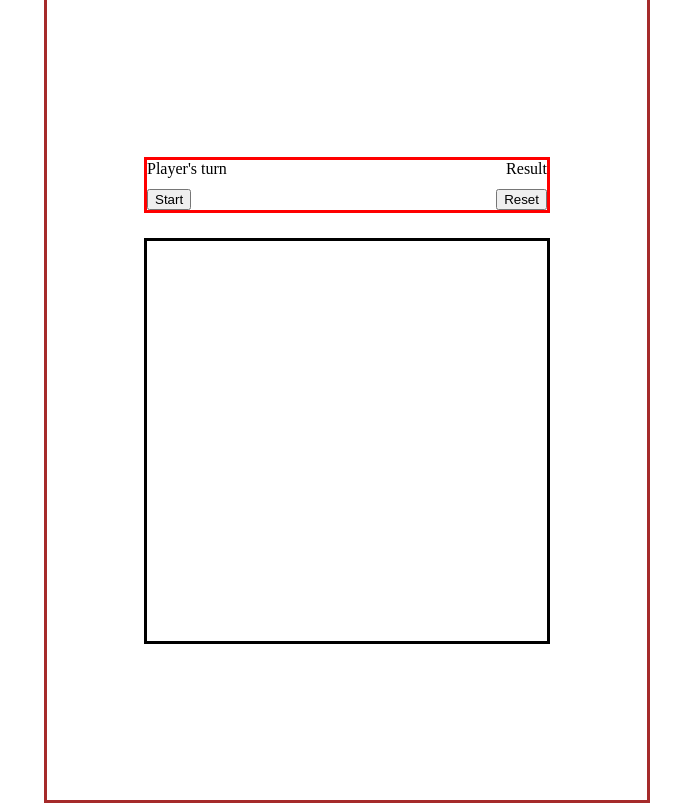
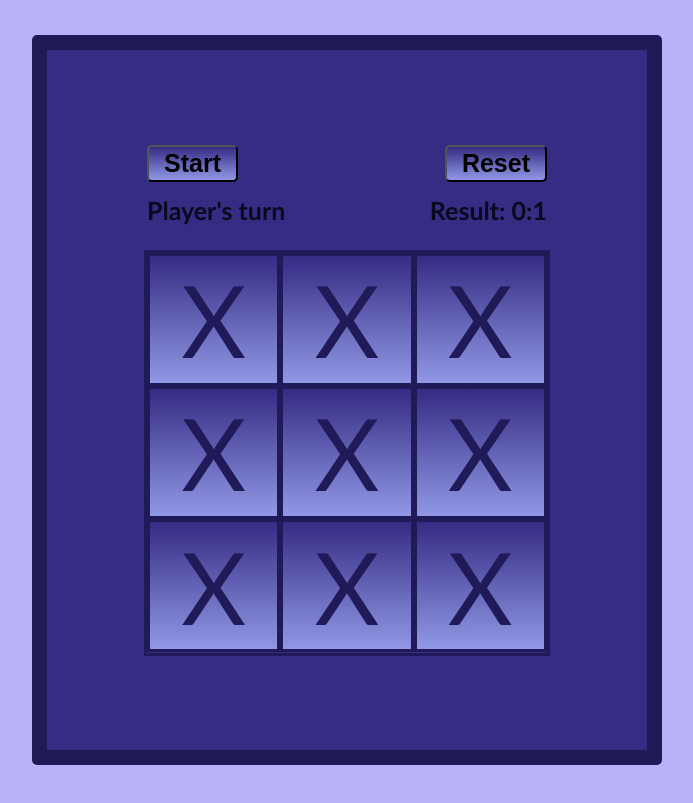
Before and after one commit to Mythpoke/ticTacToe, a plain HTML site: page index.html in a window 1280 px wide. Shown: the whole page, without its empty margins (293-986 px from the left). Drawn offline with Linux system fonts and the light colour scheme.

Commit message:
Color and style ui

```diff
--- a/index.html
+++ b/index.html
@@ -10,15 +10,16 @@
     <div id="mainContainer">
         <div id="btnContainer">
             <div id="leftContainer">
-                <div>Player's turn</div>
-                <div>Result</div>
+                <button>Start</button>
+                <button>Reset</button>
             </div>
             <div id="rightContainer">
-                <button>Start</button>
-                <button>Reset</button>
+                <div class="text">Player's turn</div>
+                <div class="text">Result: 0:1</div>
             </div>
         </div>
         <div id="gridContainer"></div>
     </div>
+    <script src="script.js"></script>
 </body>
 </html>
--- /dev/null
+++ b/script.js
@@ -0,0 +1,11 @@
+const gridContainer = document.getElementById("gridContainer");
+
+for(let i = 0; i < 9; i++) {
+    let cube = document.createElement("div");
+    cube.classList.add("cube");
+    gridContainer.appendChild(cube);
+
+    cube.style.width = 400 / 3 + "px";
+    cube.style.height = 400 / 3 + "px";
+    cube.textContent = "X";
+}
--- a/style.css
+++ b/style.css
@@ -3,12 +3,17 @@ html, body {
     display: flex;
     align-items: center;
     justify-content: center;
+    font-family: "Gill Sans", sans-serif;
+    background-color: #b9b2f8;
+    color: #0b091d;
 }
 
 #mainContainer {
     width: 600px;
-    height: 800px;
-    border: solid brown;
+    height: 700px;
+    border: 15px solid #211a58;
+    border-radius: 5px;
+    background-color: #352c83;
 
     display: flex;
     flex-direction: column;
@@ -18,8 +23,8 @@ html, body {
 
 #btnContainer {
     width: 400px;
-    height: 50px;
-    border: solid red;
+    height: 80px;
+    /* border: solid #211a58; */
     margin-bottom: 25px;
 
     display: flex;
@@ -37,9 +42,34 @@ html, body {
     justify-content: space-between;
 }
 
+button {
+    border-radius: 5px;
+    background: linear-gradient(#352c83, #9198e5);
+    padding: 2px 15px;
+    font-size: 25px;
+    font-weight: bold;
+}
+.text {
+    font-size: 25px;
+    font-weight: bold;
+}
 
 #gridContainer {
     width: 400px;
     height: 400px;
-    border: solid black;
+    border: solid #211a58;
+
+    display: flex;
+    flex-wrap: wrap;
 }
+
+.cube {
+    background: linear-gradient(#352c83, #9198e5);
+    border: solid #211a58;
+    box-sizing: border-box;
+    display: flex;
+    justify-content: center;
+    align-items: center;
+    font-size: 100px;
+    color: #211a58;
+}
```
